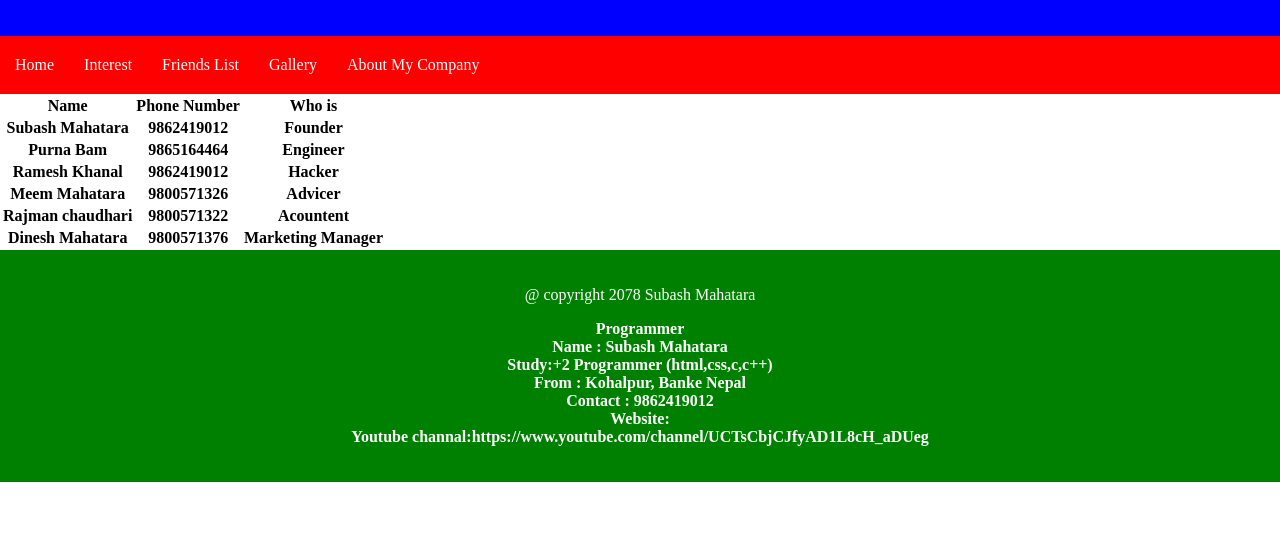
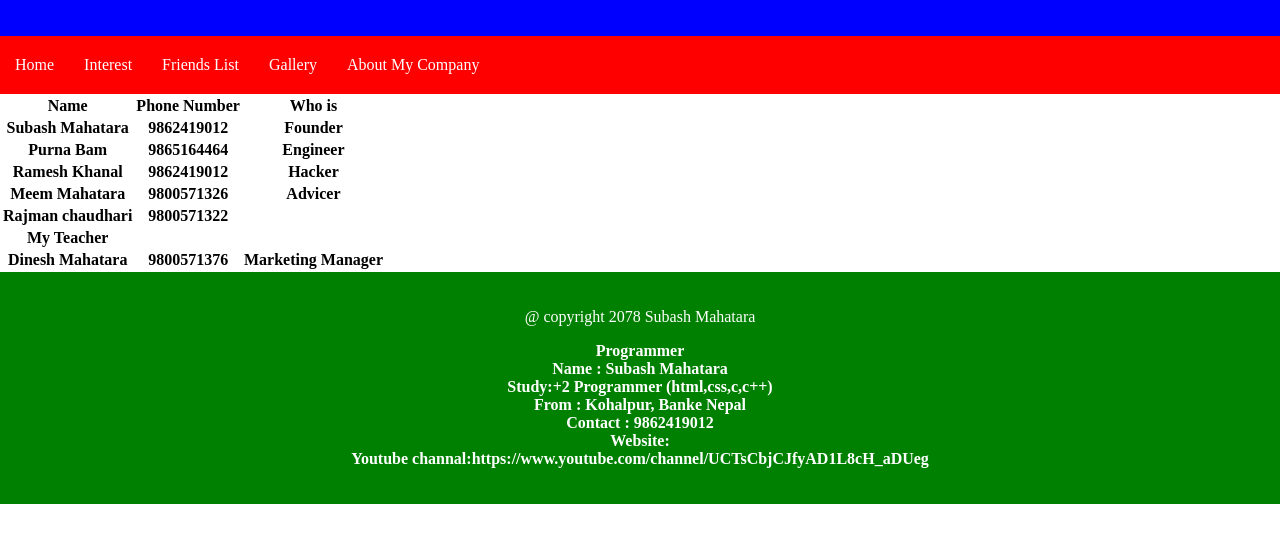
Before and after one commit to virtualsubash/subashmahatara, a plain HTML site: page Friends List.html in a window 1280 px wide. Shown: the part 125-668 px from the top of the page. Drawn offline with Linux system fonts and the light colour scheme.

Commit message:
Update Friends List.html

```diff
--- a/Friends List.html
+++ b/Friends List.html
@@ -63,8 +63,8 @@
 <tr>
 	<th> Rajman chaudhari </th>
 	<th>9800571322</th>
-	<th>Acountent</th>
-</tr>
+
+</tr><th> My Teacher </th>
 
 <tr>
 	<th>Dinesh Mahatara </th>
```
